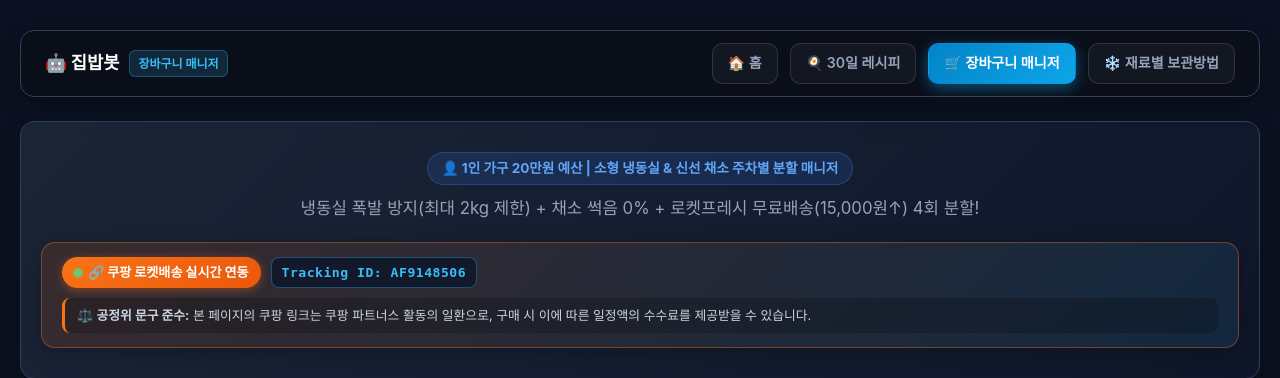
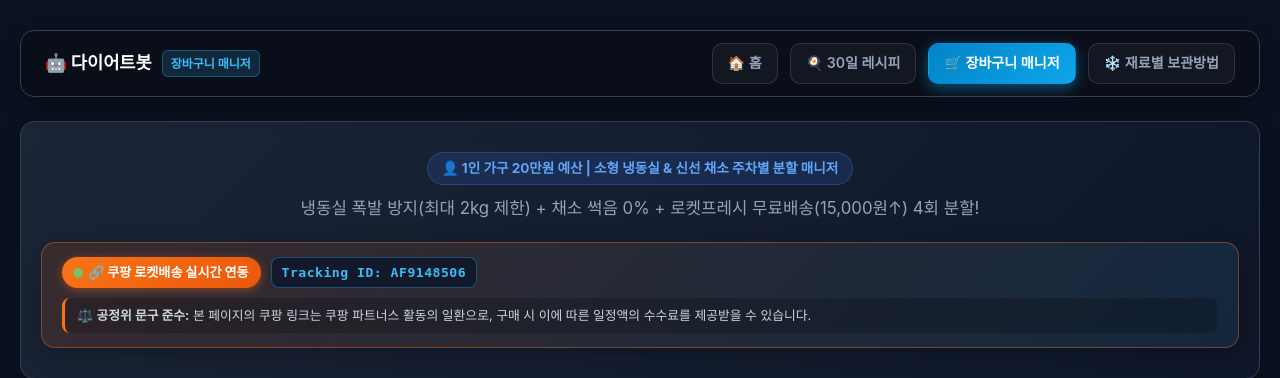
Before and after one commit to bohwan100/dietbot, a Python web app: template templates/cart.html in a window 1280 px wide. Shown: the top 378 px of the page. Run offline with Jinja, Linux system fonts and the light colour scheme; the template is opened without the code that fills it, so the values that code supplies are empty; some web fonts are replaced.

Commit message:
feat: complete brand isolation and rule enforcement for diet_bot

```diff
--- a/generator/recipe_engine.py
+++ b/generator/recipe_engine.py
@@ -1,6 +1,6 @@
 #!/usr/bin/env python3
 """
-집밥봇 (ZipbabBot) - 맞춤 황금 레시피 & 스마트 예산 매니저 (recipe_engine.py)
+다이어트봇 (DietBot) - 맞춤 황금 레시피 & 스마트 예산 매니저 (recipe_engine.py)
 - 엄격한 예산 한도 준수 (total_spent <= budget 100% 보장)
 - 예산 맞춤 식재료 퀄리티 & 수량 스케일링 (예산의 80%~98% 최적 매칭)
 - 4대 요리(한식·일식·중식·양식) 총 48종 황금 레시피 풀 탑재 (동일 요리 연속 반복 원천 차단)
--- a/generator/storage_engine.py
+++ b/generator/storage_engine.py
@@ -1,6 +1,6 @@
 #!/usr/bin/env python3
 """
-집밥봇 (ZipbabBot) - 식재료 맞춤 보관 & 소분 가이드 엔진 (storage_engine.py)
+다이어트봇 (DietBot) - 식재료 맞춤 보관 & 소분 가이드 엔진 (storage_engine.py)
 - 구매하는 식재료(products)를 기반으로 유동적 보관 가이드 실시간 생성
 - 브랜드명(풀무원, 오뚜기 등) 및 불필요한 수식어/형용사(신선한, 손질 깐 등) 완전 배제
 - 1인 가구 소형 냉장고/자취생 맞춤형 실전 소분 꿀팁 & 상함 판별법 제공
--- a/templates/cart.html
+++ b/templates/cart.html
@@ -4,7 +4,7 @@
   <meta charset="UTF-8">
   <meta name="viewport" content="width=device-width, initial-scale=1.0">
   <meta property="og:type" content="website">
-  <meta property="og:title" content="스마트 장바구니 매니저 | 집밥봇">
+  <meta property="og:title" content="스마트 장바구니 매니저 | 다이어트봇">
   <meta property="og:description" content="4주 분할 장보기 & 쿠팡 로켓배송 1초 원클릭 자동 담기">
   <meta property="og:image" content="https://bohwan100.github.io/zipbab/assets/icon.png">
   <link rel="icon" type="image/png" href="https://bohwan100.github.io/zipbab/assets/icon.png">
@@ -12,7 +12,7 @@
   <meta http-equiv="Cache-Control" content="no-cache, no-store, must-revalidate">
   <meta http-equiv="Pragma" content="no-cache">
   <meta http-equiv="Expires" content="0">
-  <title>스마트 장바구니 매니저 | 집밥봇</title>
+  <title>스마트 장바구니 매니저 | 다이어트봇</title>
   <script>
     // 외부 브라우저 최적화
     (function() {
@@ -1032,7 +1032,7 @@
   <header class="top-nav">
     <div class="top-nav-inner">
       <a href="index.html" class="nav-brand">
-        <span>🤖 집밥봇</span>
+        <span>🤖 다이어트봇</span>
         <span class="nav-brand-badge">장바구니 매니저</span>
       </a>
       <div class="nav-links">
@@ -1339,9 +1339,9 @@
           </div>
           <div style="font-size: 0.85rem; color: #cbd5e1; line-height: 1.6;">
             ① 브라우저 화면의 <strong>[공유 버튼 ⬆️]</strong> 또는 메뉴(⋯) 터치<br>
-            ② 목록에서 <strong>[즐겨찾기에 추가]</strong>(또는 책갈피 추가) 터치 ➔ 이름을 <strong>[집밥봇]</strong>으로 적고 저장<br>
+            ② 목록에서 <strong>[즐겨찾기에 추가]</strong>(또는 책갈피 추가) 터치 ➔ 이름을 <strong>[다이어트봇]</strong>으로 적고 저장<br>
             ③ 즐겨찾기(북마크) 목록 열기 ➔ <strong>[편집]</strong> 터치<br>
-            ④ 방금 저장한 <strong>[집밥봇]</strong> 터치 ➔ <strong>주소(URL) 전체를 싹 지우고</strong> 위 1단계 코드를 <strong>[붙여넣기]</strong> ➔ 완료!
+            ④ 방금 저장한 <strong>[다이어트봇]</strong> 터치 ➔ <strong>주소(URL) 전체를 싹 지우고</strong> 위 1단계 코드를 <strong>[붙여넣기]</strong> ➔ 완료!
           </div>
         </div>
 
@@ -1353,8 +1353,8 @@
           </div>
           <div style="font-size: 0.85rem; color: #cbd5e1; line-height: 1.6; margin-bottom: 10px;">
             ① <strong>쿠팡(m.coupang.com)</strong>에 로그인합니다.<br>
-            ② 책 모양(📖) 즐겨찾기를 열어 <strong>[집밥봇]</strong>을 누릅니다.<br>
-            ③ 쿠팡 화면 상단에 <strong>집밥봇 장바구니 도우미</strong>가 나타나며, 이번 주 식재료가 순식간에 내 장바구니로 쏙 들어갑니다!
+            ② 책 모양(📖) 즐겨찾기를 열어 <strong>[다이어트봇]</strong>을 누릅니다.<br>
+            ③ 쿠팡 화면 상단에 <strong>다이어트봇 장바구니 도우미</strong>가 나타나며, 이번 주 식재료가 순식간에 내 장바구니로 쏙 들어갑니다!
           </div>
         </div>
       </div>
@@ -1437,7 +1437,7 @@
     <div class="modal-content" style="max-width: 600px;">
       <div style="display: flex; justify-content: space-between; align-items: center; margin-bottom: 12px; border-bottom: 1px solid rgba(255,255,255,0.08); padding-bottom: 10px;">
         <h3 class="modal-title" style="margin-bottom: 0; display: flex; align-items: center; gap: 8px;">
-          <span>🧩</span> 집밥봇 확장 프로그램 10초 설치 가이드 (Chrome & Whale 🐳)
+          <span>🧩</span> 다이어트봇 확장 프로그램 10초 설치 가이드 (Chrome & Whale 🐳)
         </h3>
         <button type="button" class="btn-action" style="background: #334155; padding: 4px 10px; font-size: 0.85rem;" onclick="closeExtensionModal()">✕</button>
       </div>
@@ -2346,7 +2346,7 @@
     // ==========================================
     function isExtensionInstalled() {
       if (typeof window.__ZIPBABBOT_EXTENSION_ACTIVE__ !== 'undefined' && window.__ZIPBABBOT_EXTENSION_ACTIVE__) return true;
-      if (window.hasZipbabBotExtension === true) return true;
+      if (window.hasDietBotExtension === true) return true;
 
       if (document.documentElement && (
             document.documentElement.hasAttribute('data-zipbabbot-extension') ||
@@ -2408,7 +2408,7 @@
         sessionStorage.setItem('zipbabbot_extension_installed', 'true');
       } catch(e) {}
       window.__ZIPBABBOT_EXTENSION_ACTIVE__ = true;
-      window.hasZipbabBotExtension = true;
+      window.hasDietBotExtension = true;
       if (document.documentElement) {
         document.documentElement.setAttribute('data-zipbabbot-extension', 'true');
         document.documentElement.setAttribute('data-zipbabbot-installed', 'true');
@@ -2667,7 +2667,7 @@
             }
             if (btnStop) btnStop.style.display = 'none';
             if (btnHeaderStop) btnHeaderStop.style.display = 'none';
-            alert('⚠️ [확장 프로그램 연결 안내]\n\n확장 프로그램이 설치되어 있으나 아직 브라우저에서 최신 버전으로 새로고침되지 않아 백그라운드 통신이 지연되고 있습니다.\n\n해결 방법 (3초):\n1. 새 탭에서 chrome://extensions (웨일은 whale://extensions) 로 이동합니다.\n2. [집밥봇 - 쿠팡 장바구니 1초 자동 담기 도우미] 카드의 새로고침(🔄) 아이콘을 한 번 클릭해 주세요!\n3. 이 페이지로 돌아와 다시 [한 번에 담기 시작]을 누르시면 정상 작동합니다.');
+            alert('⚠️ [확장 프로그램 연결 안내]\n\n확장 프로그램이 설치되어 있으나 아직 브라우저에서 최신 버전으로 새로고침되지 않아 백그라운드 통신이 지연되고 있습니다.\n\n해결 방법 (3초):\n1. 새 탭에서 chrome://extensions (웨일은 whale://extensions) 로 이동합니다.\n2. [다이어트봇 - 쿠팡 장바구니 1초 자동 담기 도우미] 카드의 새로고침(🔄) 아이콘을 한 번 클릭해 주세요!\n3. 이 페이지로 돌아와 다시 [한 번에 담기 시작]을 누르시면 정상 작동합니다.');
           }
         }, 6000);
 
@@ -2811,7 +2811,7 @@
 
     function openExtensionModal(force = false) {
       if (!force && isExtensionInstalled()) {
-        console.log('[ZipbabBot] Extension already installed. Guide modal suppressed.');
+        console.log('[DietBot] Extension already installed. Guide modal suppressed.');
         return;
       }
       const m = document.getElementById('extension-modal');
@@ -2830,7 +2830,7 @@
 
       if (data.type && data.type.startsWith('ZIPBABBOT_')) {
         window.__ZIPBABBOT_EXTENSION_ACTIVE__ = true;
-        window.hasZipbabBotExtension = true;
+        window.hasDietBotExtension = true;
         try {
           localStorage.setItem('zipbabbot_extension_installed', 'true');
           sessionStorage.setItem('zipbabbot_extension_installed', 'true');
@@ -2868,7 +2868,7 @@
           if (tagEl) tagEl.innerHTML = '<span style="color: #10b981;">✅ 담김!</span>';
           if (rowEl) rowEl.style.background = 'rgba(16, 185, 129, 0.08)';
         } else {
-          console.warn('[ZipbabBot Item Failed]', data);
+          console.warn('[DietBot Item Failed]', data);
           const reasonText = data.reason ? `⚠️ ${data.reason}` : '⚠️ 수동 담기';
           if (tagEl) tagEl.innerHTML = `<span style="color: #f87171;">${reasonText}</span>`;
           if (rowEl) rowEl.style.background = 'rgba(239, 68, 68, 0.08)';
@@ -2901,7 +2901,7 @@
         banner.innerHTML = `
           <span style="font-size: 1.4rem; flex-shrink: 0;">⚡</span>
           <div>
-            <strong style="color: #34d399;">🟢 집밥봇 자동 담기 확장 프로그램 활성화됨:</strong><br>
+            <strong style="color: #34d399;">🟢 다이어트봇 자동 담기 확장 프로그램 활성화됨:</strong><br>
             아래 [🚀 한 번에 담기 시작]을 누르시면 백그라운드 탭에서 쿠팡 장바구니에 진짜로 쏙 담깁니다!<br>
             <span style="font-size: 0.78rem; color: #94a3b8;">📱 담긴 후 스마트폰 쿠팡 앱을 열어보시면 실시간 100% 동기화되어 모바일로 편하게 결제 가능합니다.</span>
           </div>
@@ -3032,7 +3032,7 @@
         `var o = document.createElement('div');o.id = 'zb-cart-overlay';` +
         `o.style.cssText = 'position:fixed;top:10px;left:50%;transform:translateX(-50%);width:92%;max-width:440px;max-height:86vh;overflow-y:auto;background:#0f172a;color:#f8fafc;border:2px solid #f97316;border-radius:18px;box-shadow:0 12px 35px rgba(0,0,0,0.85);z-index:99999999;padding:16px;font-family:-apple-system,BlinkMacSystemFont,sans-serif;box-sizing:border-box;';` +
         `var h = '<div style="display:flex;justify-content:space-between;align-items:center;margin-bottom:12px;padding-bottom:10px;border-bottom:1px solid #334155;">';` +
-        `h += '<div><div style="font-size:16px;font-weight:800;color:#f97316;">🤖 집밥봇 장바구니 도우미</div>';` +
+        `h += '<div><div style="font-size:16px;font-weight:800;color:#f97316;">🤖 다이어트봇 장바구니 도우미</div>';` +
         `h += '<div style="font-size:12px;color:#94a3b8;margin-top:2px;">${weekNum}주차 식재료 (' + items.length + '종) 자동 담기</div></div>';` +
         `h += '<button onclick="document.getElementById(\'zb-cart-overlay\').remove()" style="background:#334155;color:#fff;border:none;border-radius:50%;width:28px;height:28px;font-weight:bold;cursor:pointer;font-size:14px;">✕</button></div>';` +
         `h += '<div style="background:rgba(249,115,22,0.15);border:1px solid rgba(249,115,22,0.4);border-radius:10px;padding:10px 12px;margin-bottom:12px;font-size:12px;color:#fed7aa;line-height:1.4;">';` +
@@ -3104,7 +3104,7 @@
       if (previewElem) previewElem.value = code;
 
       const copySuccess = () => {
-        showToast(`📋 ${weekNum}주차 [집밥봇 1초 자동 담기] 코드가 복사되었습니다!`);
+        showToast(`📋 ${weekNum}주차 [다이어트봇 1초 자동 담기] 코드가 복사되었습니다!`);
         const badge = document.getElementById('bm-copy-badge');
         if (badge) {
           badge.style.display = 'inline-block';
--- a/templates/recipes.html
+++ b/templates/recipes.html
@@ -7,7 +7,7 @@
   <meta http-equiv="Pragma" content="no-cache">
   <meta http-equiv="Expires" content="0">
   <meta property="og:type" content="website">
-  <meta property="og:title" content="🍳 황금 레시피 & 영양 매니저 | 집밥봇">
+  <meta property="og:title" content="🍳 황금 레시피 & 영양 매니저 | 다이어트봇">
   <meta property="og:description" content="퇴근 후 10분 컷 초간단 원팬 집밥 레시피 & 단백질 맞춤 식단">
   <meta property="og:image" content="https://bohwan100.github.io/zipbab/assets/icon.png">
   <link rel="icon" type="image/png" href="https://bohwan100.github.io/zipbab/assets/icon.png">
@@ -649,7 +649,7 @@
   <header class="top-nav">
     <div class="top-nav-inner">
       <a href="index.html" class="nav-brand">
-        <span>🤖 집밥봇</span>
+        <span>🤖 다이어트봇</span>
         <span class="nav-brand-badge">30일 레시피</span>
       </a>
       <div class="nav-links">
--- a/templates/storage.html
+++ b/templates/storage.html
@@ -7,12 +7,12 @@
   <meta http-equiv="Pragma" content="no-cache">
   <meta http-equiv="Expires" content="0">
   <meta property="og:type" content="website">
-  <meta property="og:title" content="식재료 소분 & 신선 보관 백과 | 집밥봇">
+  <meta property="og:title" content="식재료 소분 & 신선 보관 백과 | 다이어트봇">
   <meta property="og:description" content="1인 가구 소형 냉장고 맞춤 식재료 완벽 소분 & 신선도 극대화 보관법">
   <meta property="og:image" content="https://bohwan100.github.io/zipbab/assets/icon.png">
   <link rel="icon" type="image/png" href="https://bohwan100.github.io/zipbab/assets/icon.png">
   <link rel="apple-touch-icon" href="https://bohwan100.github.io/zipbab/assets/icon.png">
-  <title>1인 가구 37종 식재료 보관 & 소분 백과 | 집밥봇</title>
+  <title>1인 가구 37종 식재료 보관 & 소분 백과 | 다이어트봇</title>
   <script>
     (function() {
       var ua = navigator.userAgent.toLowerCase();
@@ -425,7 +425,7 @@
   <header class="top-nav">
     <div class="top-nav-inner">
       <a href="index.html" class="nav-brand">
-        <span>🤖 집밥봇</span>
+        <span>🤖 다이어트봇</span>
         <span class="nav-brand-badge">재료별 보관방법</span>
       </a>
       <div class="nav-links">
```
Also changed, not shown: AGENTS.md (+7 -3 lines), generator/build_client.py (+10 -10 lines), generator/prompt_template.md (+3 -3 lines), index.html (+6 -6 lines), survey.html (+4 -4 lines), templates/portal.html (+4 -4 lines).
